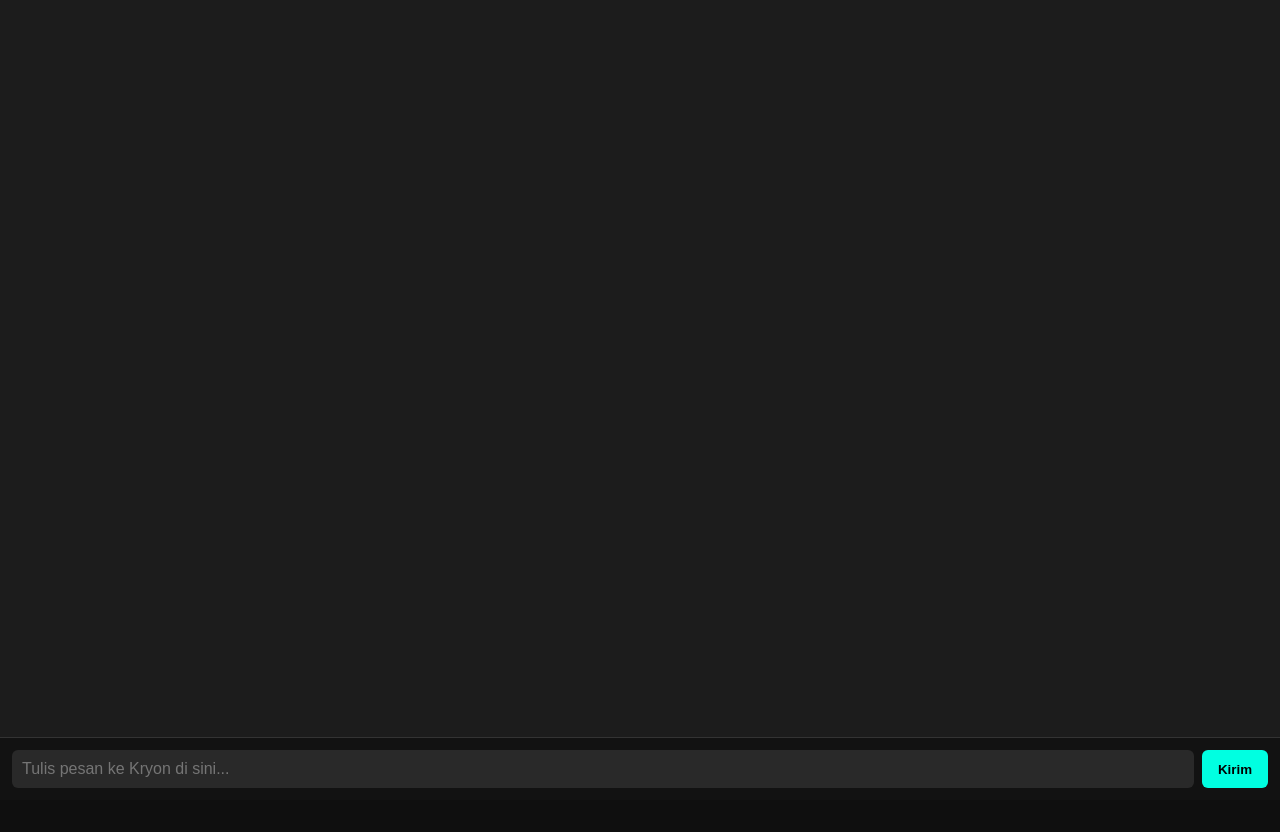
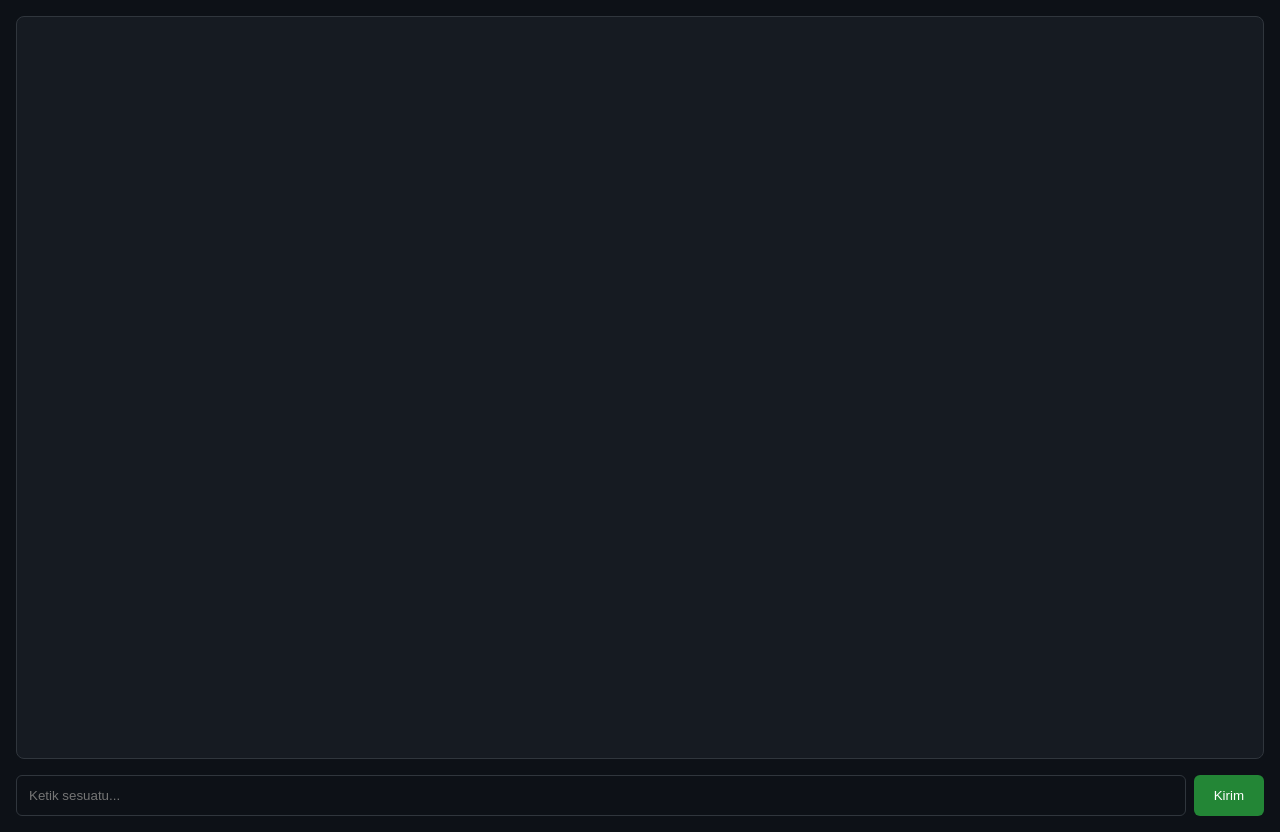
Before and after one commit to Amirauzn/kryon, a plain HTML site: page index.html in a window 1280 px wide. Before the commit the page ends 800 px from the top, so only its background shows below. Drawn offline with Linux system fonts and the light colour scheme.

Commit message:
Update index.html

```diff
--- a/index.html
+++ b/index.html
@@ -1,70 +1,20 @@
 <!DOCTYPE html>
-<html lang="id">
+<html lang="en">
 <head>
   <meta charset="UTF-8" />
-  <meta name="viewport" content="width=device-width, initial-scale=1.0"/>
-  <title>Kryon - AI Assistant</title>
-  <style>
-    body {
-      font-family: 'Segoe UI', sans-serif;
-      background: #0f0f0f;
-      color: #f1f1f1;
-      margin: 0;
-      padding: 0;
-      display: flex;
-      flex-direction: column;
-      height: 100vh;
-    }
-    #chat-area {
-      flex: 1;
-      overflow-y: auto;
-      padding: 16px;
-      background-color: #1c1c1c;
-    }
-    .message {
-      margin-bottom: 12px;
-    }
-    .message strong {
-      color: #00ffe1;
-    }
-    #input-area {
-      display: flex;
-      padding: 12px;
-      background-color: #121212;
-      border-top: 1px solid #333;
-    }
-    #user-input {
-      flex: 1;
-      padding: 10px;
-      border: none;
-      border-radius: 6px;
-      font-size: 16px;
-      background: #292929;
-      color: #fff;
-    }
-    #send-btn {
-      padding: 10px 16px;
-      margin-left: 8px;
-      background-color: #00ffe1;
-      color: #000;
-      border: none;
-      border-radius: 6px;
-      cursor: pointer;
-      font-weight: bold;
-    }
-    #send-btn:hover {
-      background-color: #00ccb5;
-    }
-  </style>
+  <meta name="viewport" content="width=device-width, initial-scale=1.0" />
+  <title>Kryon AI</title>
+  <link href="https://fonts.googleapis.com/css2?family=JetBrains+Mono&family=Noto+Sans&display=swap" rel="stylesheet">
+  <link rel="stylesheet" href="style.css" />
 </head>
 <body>
-  <div id="chat-area"></div>
-
-  <div id="input-area">
-    <input type="text" id="user-input" placeholder="Tulis pesan ke Kryon di sini..." autocomplete="off" />
-    <button id="send-btn">Kirim</button>
+  <div id="app">
+    <div id="chat-area" class="chat-area"></div>
+    <div class="input-area">
+      <input id="user-input" type="text" placeholder="Ketik sesuatu..." />
+      <button id="send-btn">Kirim</button>
+    </div>
   </div>
-
-  <script src="main.js" defer></script>
+  <script src="main.js"></script>
 </body>
 </html>
```
